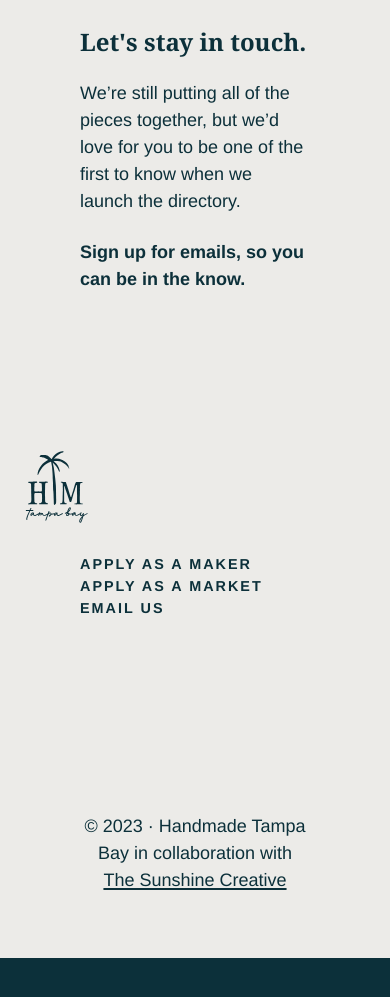
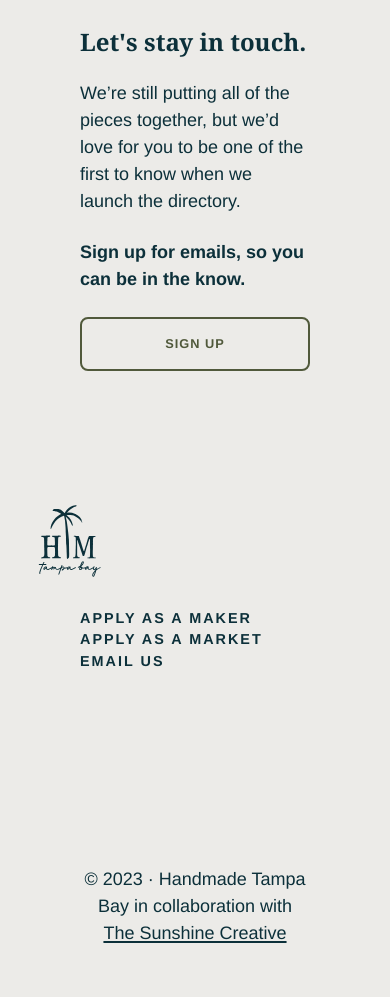
Before and after one commit to taydunworth/htb-landing-page, a Gatsby site: page / in a window 390 px wide. Shown: the part 3254-4251 px from the top of the page. Before the commit the page ends 4212 px from the top, so only its background shows below. Built offline with nearby package versions, Linux system fonts and the light colour scheme; Gatsby itself is replaced by a stand-in of ours; a web font is replaced by a local one.

Commit message:
Added newsletter signup

```diff
--- a/src/components/layout.js
+++ b/src/components/layout.js
@@ -46,6 +46,7 @@ const Layout = ({ children }) => {
               <h2>Let's stay in touch.</h2>
               <p>We’re still putting all of the pieces together, but we’d love for you to be one of the first to know when we launch the directory.</p>
               <p><strong>Sign up for emails, so you can be in the know.</strong></p>
+              <a className="primary-btn" href="https://zfrmz.com/PvPI2Q0Y8IRlMDOmCHw5" target="_blank">Sign Up</a>
             </div>
             <div className="footer-nav">
               <img id="alt-logo" src={AltLogo} alt="Handmade Tampa Bay Logo" />
--- a/src/components/mobile.css
+++ b/src/components/mobile.css
@@ -52,10 +52,20 @@
     .subnav {
         left: 0px;
     }
+    .newsletter .primary-btn {
+        display: inline;
+    }
 }
 
 @media (max-width: 778px) {
     #hero-width {
         width: 90%;
     }
+    #alt-logo {
+        left: -127px;
+    }
+    .newsletter .primary-btn {
+        display: block;
+        text-align: center;
+    }
 }
--- a/src/components/seo.js
+++ b/src/components/seo.js
@@ -38,6 +38,7 @@ function Seo({ description, title, children }) {
       <meta name="twitter:title" content={title} />
       <meta name="twitter:description" content={metaDescription} />
       {children}
+
     </>
   )
 }
```
Also changed, not shown: src/images/gatsby-icon.png (added).
